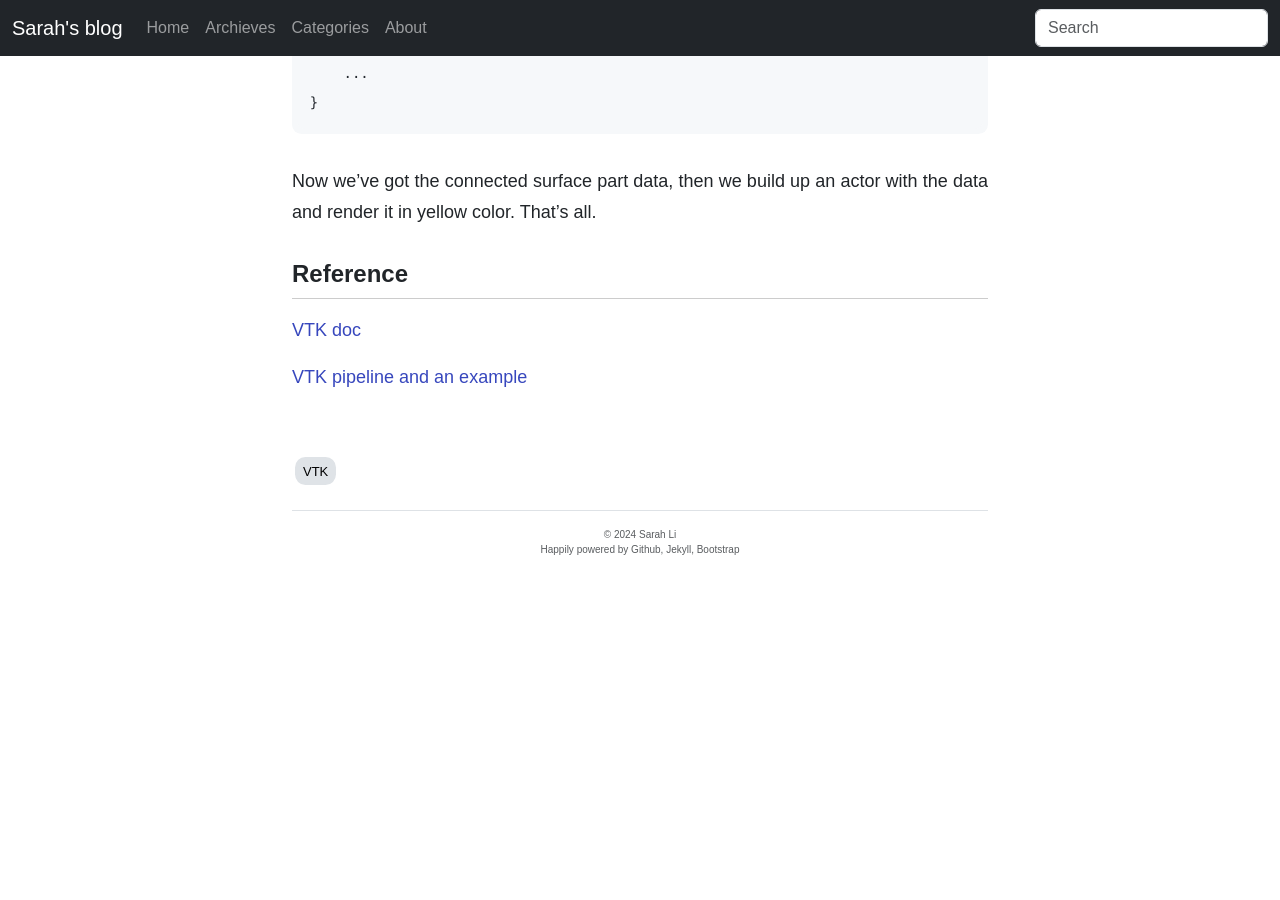
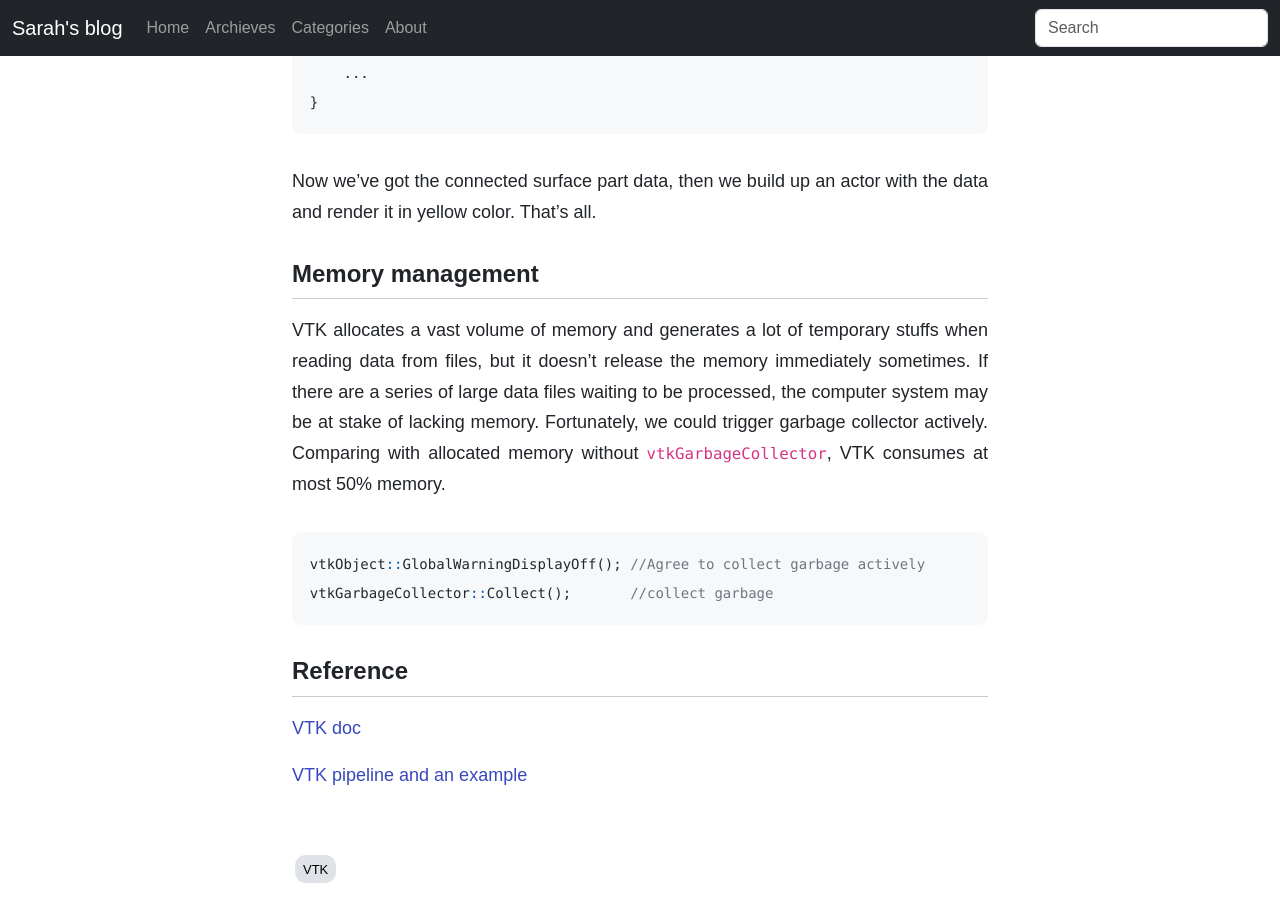
Before and after one commit to sarahqd/sarahqd.github.io, a Jekyll site: the page built from _posts/2024-6-10-Vtk-filters-and-some-special-objects.md, in a window 1280 px wide and 900 px high, scrolled down 2874 px. Built offline with Jekyll 4.4.1, drawn with Linux system fonts in a browser that asks for light colours; before the commit the page ends 3471 px from its top, so only the background shows below that.

Commit message:
Update 2024-6-10-Vtk-filters-and-some-special-objects.md

````diff
--- a/_posts/2024-6-10-Vtk-filters-and-some-special-objects.md
+++ b/_posts/2024-6-10-Vtk-filters-and-some-special-objects.md
@@ -72,6 +72,15 @@ if (cellId != -1)
 
 Now we've got the connected surface part data,  then we build up an actor with the data and render it in yellow color. That's all.
 
+## Memory management
+
+VTK allocates a vast volume of memory and generates a lot of temporary stuffs when reading data from files, but it doesn't release the memory immediately sometimes. If there are a series of large data files waiting to be processed, the computer system may be at stake of lacking memory. Fortunately,  we could trigger garbage collector actively.  Comparing with allocated memory without `vtkGarbageCollector`,  VTK consumes at most 50% memory.
+
+```c++
+vtkObject::GlobalWarningDisplayOff(); //Agree to collect garbage actively
+vtkGarbageCollector::Collect();       //collect garbage
+```
+
 
 
 ## Reference
````
Also changed, not shown: other parts of _posts/2024-6-10-Vtk-filters-and-some-special-objects.md (+1 -1 lines).
